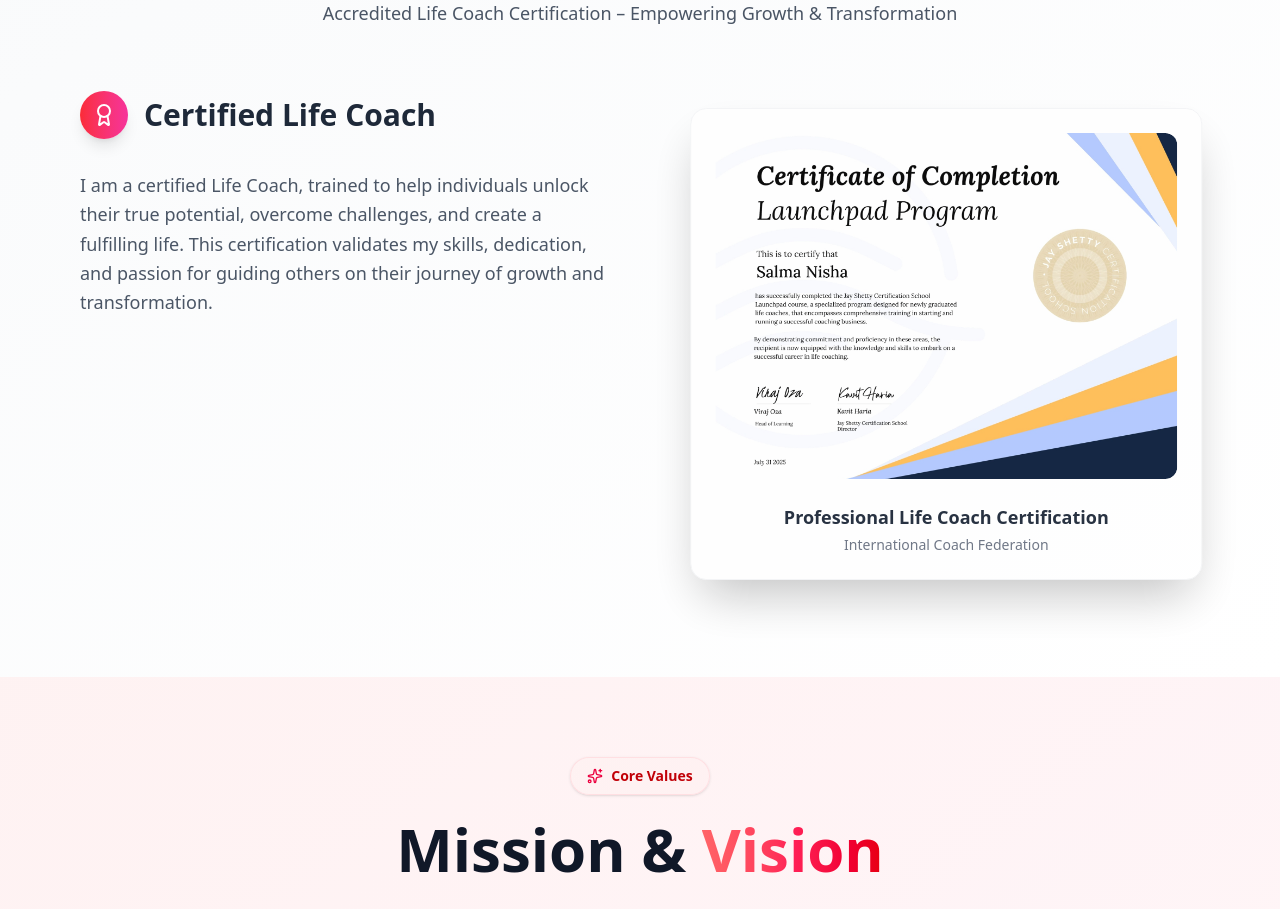
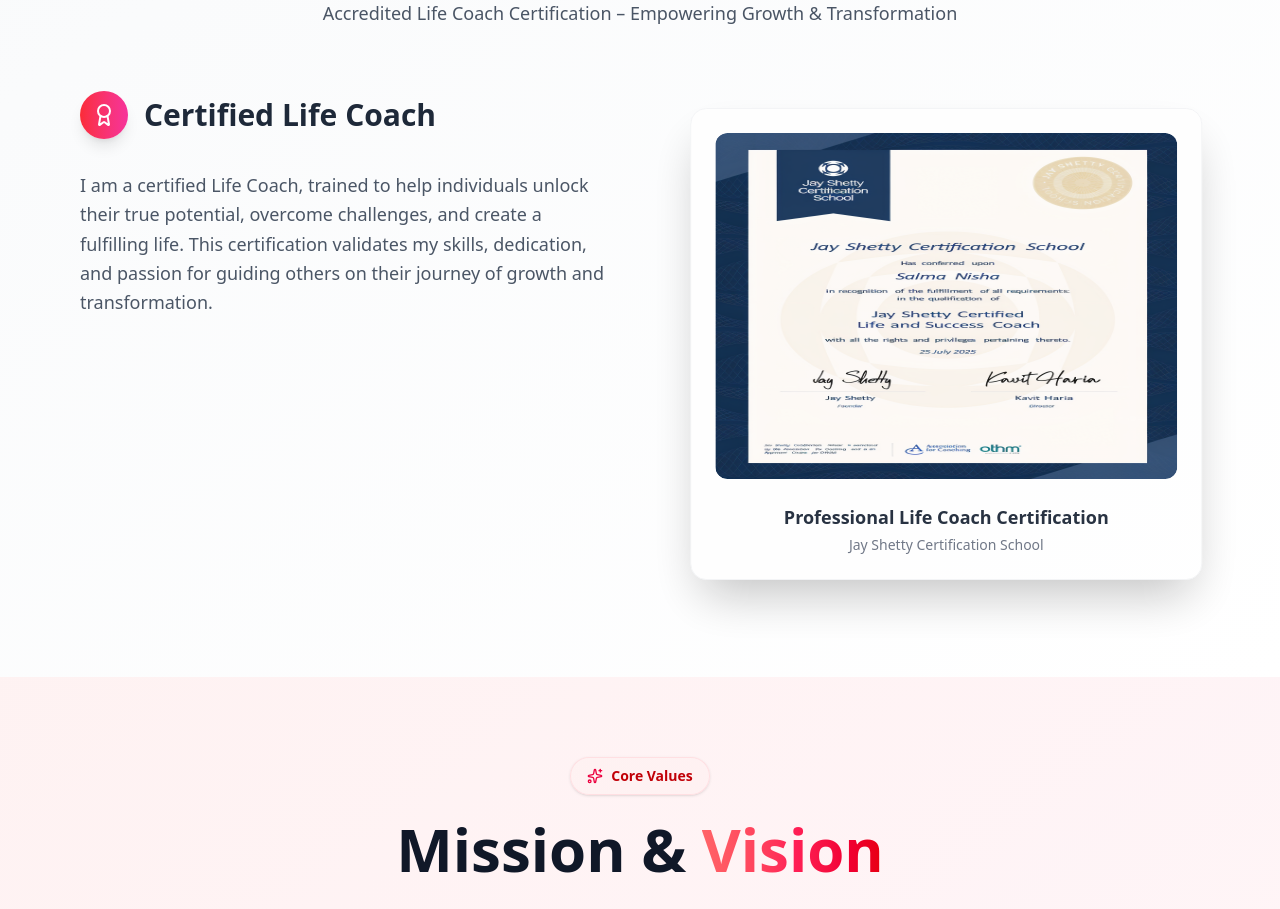
Before and after one commit to Atharv542/SalmaProject, a React (Vite) app: page / in a window 1280 px wide. Shown: the part 3280-4189 px from the top of the page. Built offline with nearby package versions, Linux system fonts and the light colour scheme.

Commit message:
Added certificate

```diff
--- a/src/pages/Certificate.jsx
+++ b/src/pages/Certificate.jsx
@@ -18,6 +18,11 @@
   ];
 
   const certificates = [
+    {
+      src: "Certificate.png",
+      title: "Professional Life Coach Certification",
+      issuer: "Jay Shetty Certification School",
+    },
     {
       src: "certificate.jpg",
       title: "Professional Life Coach Certification",
@@ -88,7 +93,7 @@
                     key={certificates[index].src}
                     src={certificates[index].src}
                     alt={certificates[index].title}
-                    className="w-full h-full object-cover rounded-xl absolute top-0 left-0"
+                    className="w-full h-full object-fit rounded-xl absolute top-0 left-0"
                     initial={{ opacity: 0, scale: 0.95 }}
                     animate={{ opacity: 1, scale: 1 }}
                     exit={{ opacity: 0, scale: 1.05 }}
@@ -224,7 +229,7 @@
                     key={certificates[index].src}
                     src={certificates[index].src}
                     alt={certificates[index].title}
-                    className="w-full h-full object-cover rounded-xl absolute top-0 left-0"
+                    className="w-full h-full object-fit rounded-xl absolute top-0 left-0"
                     initial={{ opacity: 0, scale: 0.95 }}
                     animate={{ opacity: 1, scale: 1 }}
                     exit={{ opacity: 0, scale: 1.05 }}
```
Also changed, not shown: public/Certificate.png (added).
